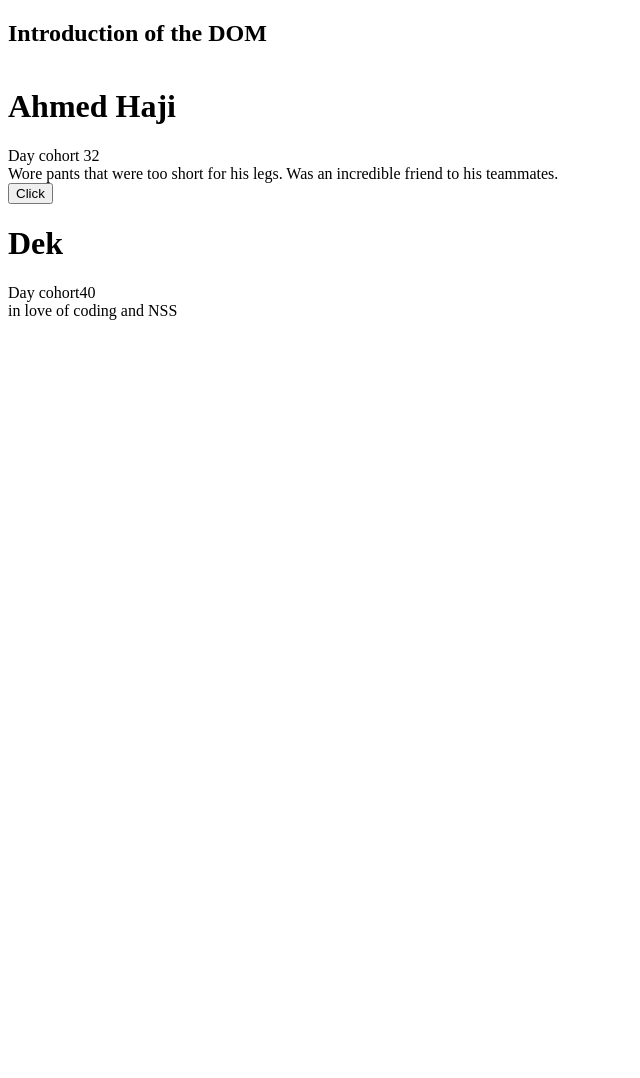
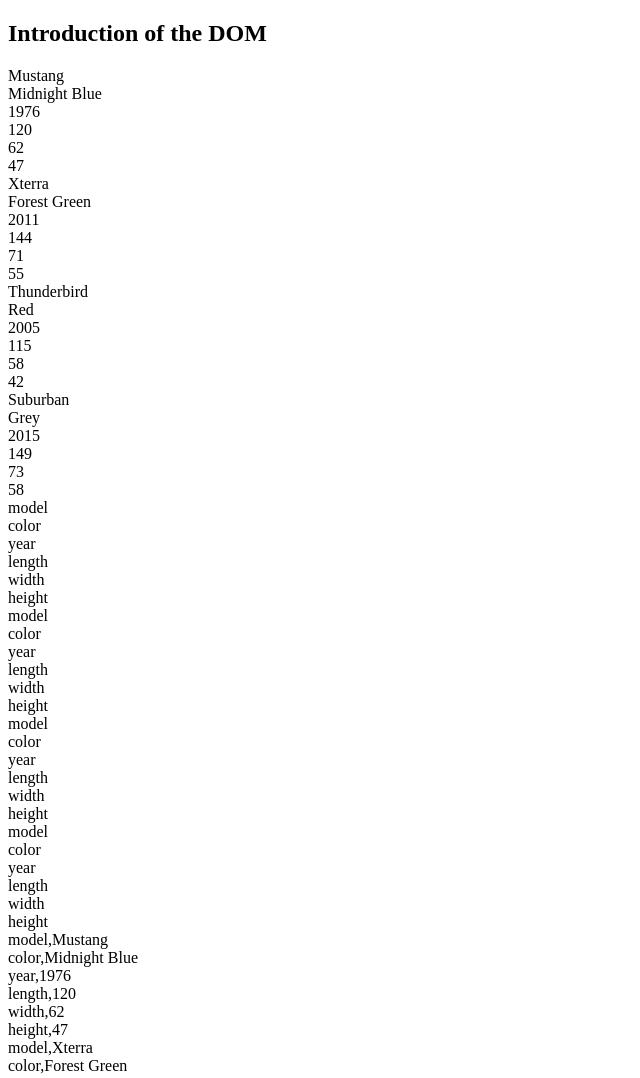
Before and after one commit to dek-haji/JSRefresher, a plain HTML site: page index.html in a window 1280 px wide. Shown: the top 1078 px of the page, without its empty margins (0-640 px from the left). Before the commit the page ends 800 px from the top, so only its background shows below. Drawn offline with Linux system fonts and the light colour scheme.

Commit message:
used object.keys

```diff
--- a/index.html
+++ b/index.html
@@ -12,11 +12,12 @@
 <div id="dom2"></div>
 
 <div id="container"></div>
+<div id="app"></div>
 
 
 
     <!-- <script src="main1.js"></script> -->
-    <script src="main3.js"></script>
+    <script src="main5.js"></script>
 </body>
 
 </html>
--- /dev/null
+++ b/main5.js
@@ -0,0 +1,62 @@
+// playing with objects and using FOR OF with object.values();
+
+// creating new array of objects
+const allCars = [{
+        model: "Mustang",
+        color: "Midnight Blue",
+        year: 1976,
+        length: 120,
+        width: 62,
+        height: 47
+    },
+    {
+        model: "Xterra",
+        color: "Forest Green",
+        year: 2011,
+        length: 144,
+        width: 71,
+        height: 55
+    },
+    {
+        model: "Thunderbird",
+        color: "Red",
+        year: 2005,
+        length: 115,
+        width: 58,
+        height: 42
+    },
+    {
+        model: "Suburban",
+        color: "Grey",
+        year: 2015,
+        length: 149,
+        width: 73,
+        height: 58
+    }
+]
+
+const output = document.querySelector("#app");
+// using for of by object.values() now
+// Iterate the array of cars. Individual objects stored in `car`.
+//so object.value is getting you the value of the object
+allCars.forEach(car => {
+    for (const value of Object.values(car)) {
+        output.innerHTML += `<div>${value}</div>`
+    }
+})
+
+//now lets try using for of object.keys();
+// object.keys getting you the keys of the object, not the value
+allCars.forEach(car => {
+    for (const key of Object.keys(car)) {
+        output.innerHTML += `<div>${key}</div>`
+    }
+})
+
+// ok now we using object.entries
+//This method returns an array, with the first item being the key name, and the second item being the value.
+allCars.forEach(car => {
+    for (const entries of Object.entries(car)) {
+        output.innerHTML += `<div>${entries}</div>`
+    }
+})
```
Also changed, not shown: main4.js (added, +12 -0 lines).
